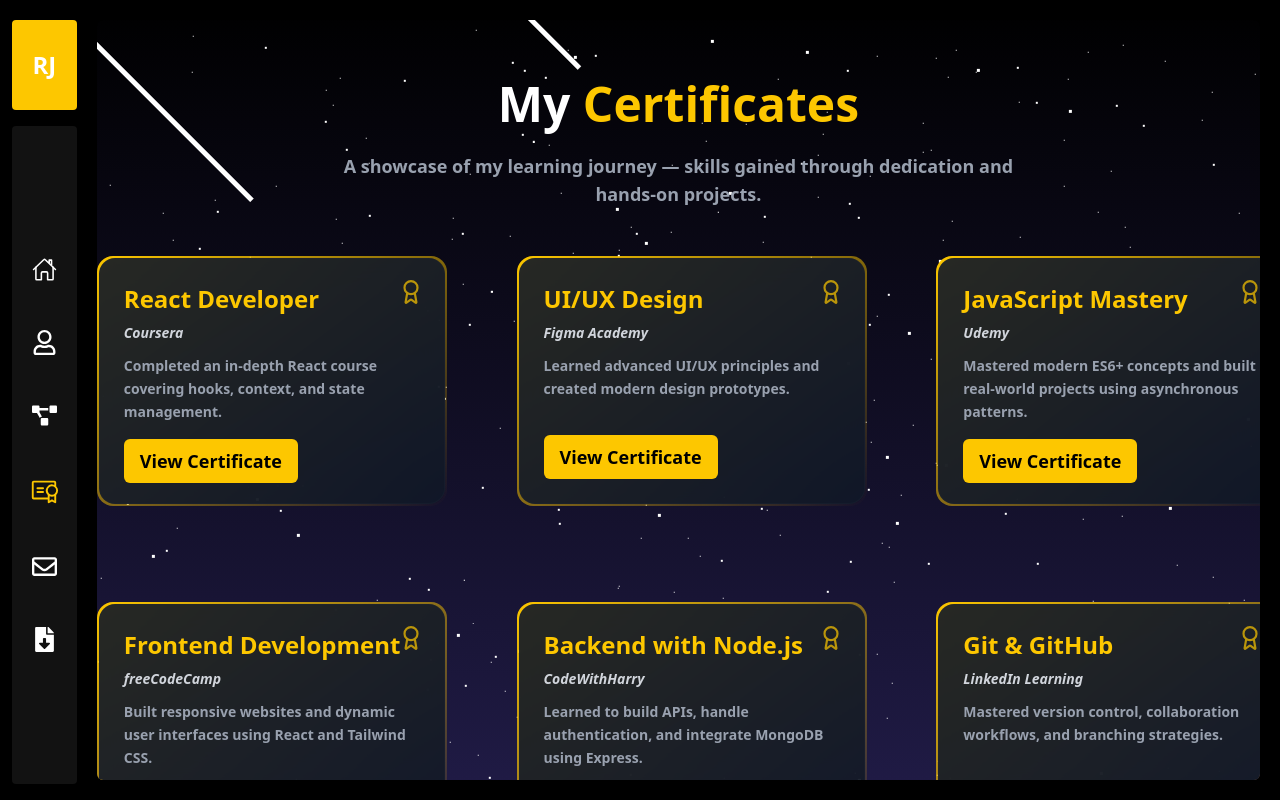
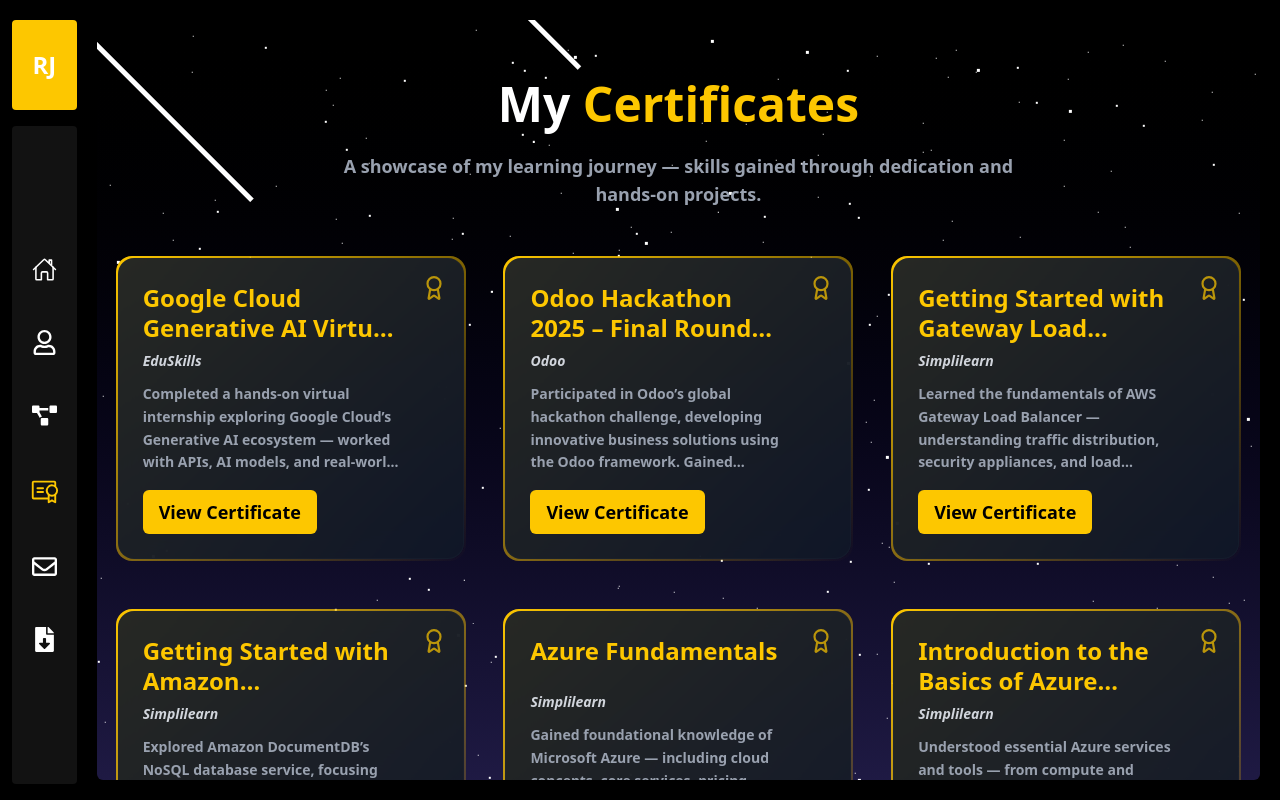
Before and after one commit to JatinRajvani/Portfolio, a React (Vite) app in the folder vite_app/: page /certificates in a window 1280 px wide. Built offline with nearby package versions, Linux system fonts and the light colour scheme.

Commit message:
adding a certificates

```diff
--- a/vite_app/src/Pages/certificates/Certificate.jsx
+++ b/vite_app/src/Pages/certificates/Certificate.jsx
@@ -1,85 +1,154 @@
-import { Award } from "lucide-react"; // Optional, for icon (if using lucide-react)
+import { Award } from "lucide-react";
 
 export default function Certificates() {
 const certificates = [
   {
-      title: "React Developer",
-      by: "Coursera",
+    title: "Google Cloud Generative AI Virtual Internship",
+    by: "EduSkills",
     description:
-        "Completed an in-depth React course covering hooks, context, and state management.",
+      "Completed a hands-on virtual internship exploring Google Cloud’s Generative AI ecosystem — worked with APIs, AI models, and real-world project workflows to build intelligent cloud solutions.",
+    certificateLink:
+      "https://drive.google.com/file/d/1Fwxv2PoKPWhjjTJN6r6Ur4SXDXaDaYgU/view?usp=sharing",
+  },
+  {
+    title: "Odoo Hackathon 2025 – Final Round Participant",
+    by: "Odoo",
+    description:
+      "Participated in Odoo’s global hackathon challenge, developing innovative business solutions using the Odoo framework. Gained practical experience in UI/UX and ERP customization through teamwork and problem-solving.",
+    certificateLink:
+      "https://drive.google.com/file/d/1Mruk54zWYEMRwQucvHbhFMa_3Z16bcgv/view?usp=sharing",
+  },
+  {
+    title: "Getting Started with Gateway Load Balancer",
+    by: "Simplilearn",
+    description:
+      "Learned the fundamentals of AWS Gateway Load Balancer — understanding traffic distribution, security appliances, and load balancing architecture for scalable cloud applications.",
+    certificateLink: "https://simpli-web.app.link/e/LjFaS8SJUXb",
+  },
+  {
+    title: "Getting Started with Amazon DocumentDB (with MongoDB compatibility)",
+    by: "Simplilearn",
+    description:
+      "Explored Amazon DocumentDB’s NoSQL database service, focusing on performance, scalability, and seamless MongoDB integration for backend and data-driven applications.",
+    certificateLink: "https://simpli-web.app.link/e/dKYtkqPJUXb",
+  },
+  {
+    title: "Azure Fundamentals",
+    by: "Simplilearn",
+    description:
+      "Gained foundational knowledge of Microsoft Azure — including cloud concepts, core services, pricing models, and deployment of secure cloud resources.",
     certificateLink: "https://your-certificate-link.com",
   },
   {
-      title: "UI/UX Design",
-      by: "Figma Academy",
+    title: "Introduction to the Basics of Azure Services",
+    by: "Simplilearn",
     description:
-        "Learned advanced UI/UX principles and created modern design prototypes.",
+      "Understood essential Azure services and tools — from compute and storage to networking and security, strengthening my grasp of cloud infrastructure management.",
     certificateLink: "https://your-certificate-link.com",
   },
   {
-      title: "JavaScript Mastery",
-      by: "Udemy",
+    title: "GitHub Copilot Fundamentals",
+    by: "Simplilearn",
     description:
-        "Mastered modern ES6+ concepts and built real-world projects using asynchronous patterns.",
+      "Learned how to effectively use GitHub Copilot for AI-assisted coding, improving development efficiency with contextual code suggestions and intelligent automation.",
     certificateLink: "https://your-certificate-link.com",
   },
+
+  // 👇 HackerRank Certificates
   {
-      title: "Frontend Development",
-      by: "freeCodeCamp",
+    title: "JavaScript (Basic)",
+    by: "HackerRank",
     description:
-        "Built responsive websites and dynamic user interfaces using React and Tailwind CSS.",
-      certificateLink: "https://your-certificate-link.com",
+      "Earned the JavaScript (Basic) certification by demonstrating a solid understanding of core JavaScript fundamentals including data types, functions, and control flow.",
+    certificateLink: "https://www.hackerrank.com/certificates/6201c3164329",
   },
   {
-      title: "Backend with Node.js",
-      by: "CodeWithHarry",
+    title: "JavaScript (Intermediate)",
+    by: "HackerRank",
     description:
-        "Learned to build APIs, handle authentication, and integrate MongoDB using Express.",
-      certificateLink: "https://your-certificate-link.com",
+      "Achieved the JavaScript (Intermediate) certificate showcasing skills in advanced concepts like closures, promises, and object-oriented programming.",
+    certificateLink: "https://www.hackerrank.com/certificates/91a3aea31d1d",
   },
   {
-      title: "Git & GitHub",
-      by: "LinkedIn Learning",
+    title: "React (Basic)",
+    by: "HackerRank",
     description:
-        "Mastered version control, collaboration workflows, and branching strategies.",
-      certificateLink: "https://your-certificate-link.com",
+      "Certified in React (Basic) for demonstrating knowledge in React components, props, hooks, and state management fundamentals.",
+    certificateLink: "https://www.hackerrank.com/certificates/f7e8dec3f8ee",
   },
+  {
+    title: "Node.js (Basic)",
+    by: "HackerRank",
+    description:
+      "Earned the Node.js (Basic) certificate by showcasing understanding of core Node concepts like modules, event-driven architecture, and asynchronous programming.",
+    certificateLink: "https://www.hackerrank.com/certificates/f29c87fbb466",
+  },
+    {
+    title: "Problem Solving (Basic)",
+    by: "HackerRank",
+    description:
+      "Earned the Problem Solving (Basic) certificate by showcasing understanding of core problem-solving concepts and techniques.",
+    certificateLink: "https://www.hackerrank.com/certificates/a258cae5ed56",
+  }
 ];
 
+
+
   return (
-    <section id="certificates" className="py-20 flex flex-col items-center ">
+    <section id="certificates" className="py-20 flex flex-col items-center  ">
       <h2 className="text-5xl font-extrabold text-white mb-6 text-center">
         My <span className="text-[#FDC700]">Certificates</span>
       </h2>
       <p className="text-gray-400 text-center max-w-2xl mb-12">
-        A showcase of my learning journey — skills gained through dedication and hands-on projects.
+        A showcase of my learning journey — skills gained through dedication and
+        hands-on projects.
       </p>
 
       {/* Certificates Grid */}
-      <div className="grid md:grid-cols-2 lg:grid-cols-3 gap-24">
+      <div
+        className="grid md:grid-cols-2 lg:grid-cols-3 gap-12
+                   auto-rows-[1fr] justify-items-center w-full px-6"
+      >
         {certificates.map((cert, index) => (
           <div
             key={index}
-            className="relative group w-[350px] h-[250px] p-[2px] rounded-2xl bg-gradient-to-br from-[#FDC700] to-transparent hover:from-yellow-400 hover:to-transparent transition-all duration-500"
+            className="relative group w-[350px] rounded-2xl bg-gradient-to-br from-[#FDC700] to-transparent
+                       hover:from-yellow-400 hover:to-transparent transition-all duration-300 p-[2px] flex"
           >
             <div
-              className="bg-[#101828]/90 backdrop-blur-lg rounded-2xl h-full w-full p-6 flex flex-col justify-between
+              className="flex flex-col justify-between bg-[#101828]/90 backdrop-blur-lg rounded-2xl w-full
                          border border-[#1E293B]/30 hover:border-[#FDC700]/60
-                        transition-all duration-500 transform group-hover:-translate-y-2 group-hover:rotate-[1deg]"
+                         hover:shadow-[0_0_15px_rgba(253,199,0,0.3)]
+                         transition-all duration-300 ease-out
+                         p-6 min-h-[300px] flex-grow relative"
             >
               {/* Icon */}
-              <div className="absolute top-5 right-5 text-[#FDC700] opacity-70">
+              <div className="absolute top-4 right-4 text-[#FDC700] opacity-70">
                 <Award size={26} />
               </div>
 
-              <div>
-                <h2 className="text-2xl font-bold text-[#FDC700] mb-2">{cert.title}</h2>
-                <h3 className="text-gray-300 font-semibold text-sm mb-3 italic">
+              {/* Content */}
+              <div className="flex-grow pr-10">
+                <h2
+                  className="text-2xl font-bold text-[#FDC700] mb-2 line-clamp-2 leading-tight"
+                  style={{ minHeight: "48px" }}
+                >
+                  {cert.title}
+                </h2>
+
+                <h3 className="text-gray-300 font-semibold text-sm mb-3 italic truncate">
                   {cert.by}
                 </h3>
-                <p className="text-gray-400 text-sm leading-relaxed">{cert.description}</p>
+
+                <p
+                  className="text-gray-400 text-sm leading-relaxed line-clamp-4"
+                  style={{ minHeight: "80px" }}
+                >
+                  {cert.description}
+                </p>
               </div>
 
+              {/* Button */}
               <a
                 href={cert.certificateLink}
                 target="_blank"
--- a/vite_app/src/Pages/certificates/maincertificate.jsx
+++ b/vite_app/src/Pages/certificates/maincertificate.jsx
@@ -32,9 +32,11 @@
   }, []);
 
   return (
-    <div className="relative w-full h-screen  bg-gradient-to-b from-[  ] to-[#201b46]">
-      <div className="absolute text-white font-bold text-lg font-sans  z-20 w-full h-screen overflow-y-auto scrollbar-hide ">
-        <CertificateSection/>
+    <div className="relative w-full h-screen bg-gradient-to-b from-[#000000] to-[#201b46]">
+      <div className="absolute text-white font-bold text-lg font-sans z-20 w-full h-screen overflow-y-auto scrollbar-hide">
+        <div className="transform-gpu">
+          <CertificateSection/>
+        </div>
       </div>
 
       <div
@@ -99,8 +101,6 @@
         }
       `}</style>
     </div>
-
-
   );
 };
 
```
Lines whose indentation alone changed are shown as unchanged.
